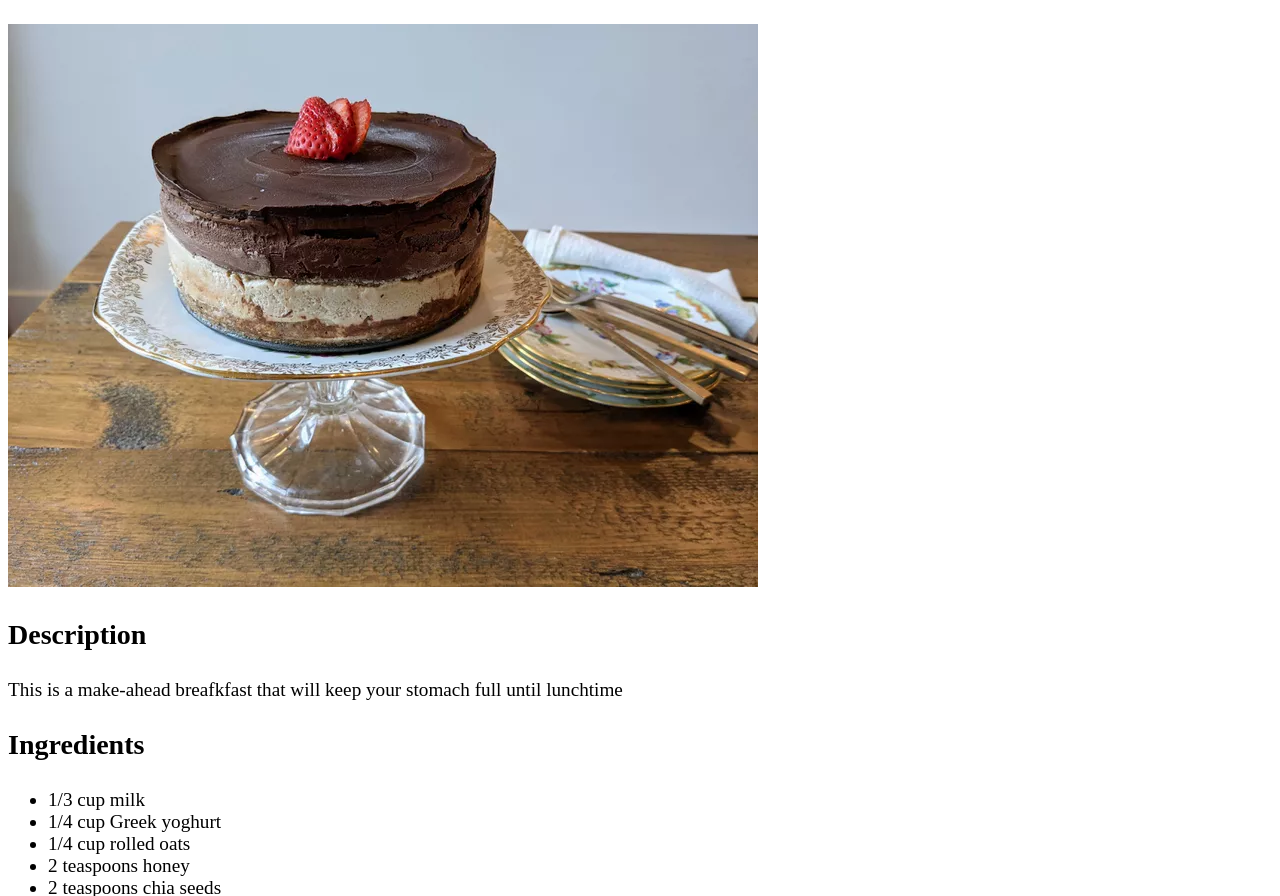
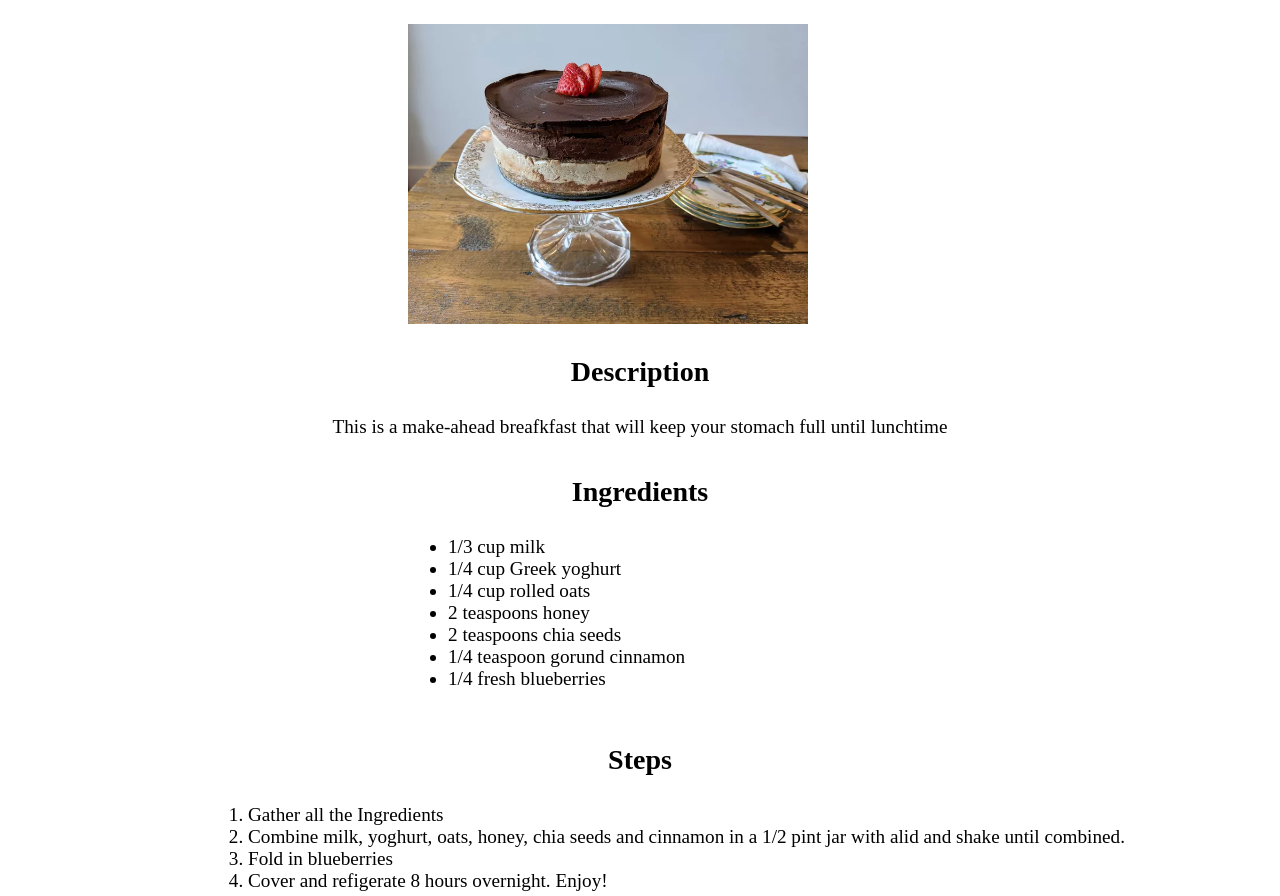
Before and after one commit to lwandiranela/odin-recipes, a plain HTML site: page recipes/overnight-oats.html in a window 1280 px wide. Shown: the part 77-973 px from the top of the page. Drawn offline with Linux system fonts and the light colour scheme.

Commit message:
Add h3 and p text align center Add padding bottom 10px for p & .unicorn Add height auto and width 400px for img Add margin left 400px for .unicorn Add margin-left 200px for.starface

```diff
--- a/recipes/styles-oats.css
+++ b/recipes/styles-oats.css
@@ -6,8 +6,29 @@ h1{
 
 h3{
     font-size: 28px;
+    text-align: center;
+}
+
+p{
+    text-align: center;
+    padding-bottom: 10px;
 }
 
 p, li{
     font-size: larger;
 }
+
+img{
+    height: auto;
+    width: 400px;
+    margin-left: 400px;
+}
+
+.unicorn{
+    margin-left: 400px;
+    padding-bottom: 10px;
+}
+
+.starface{
+    margin-left: 200px
+}
```
